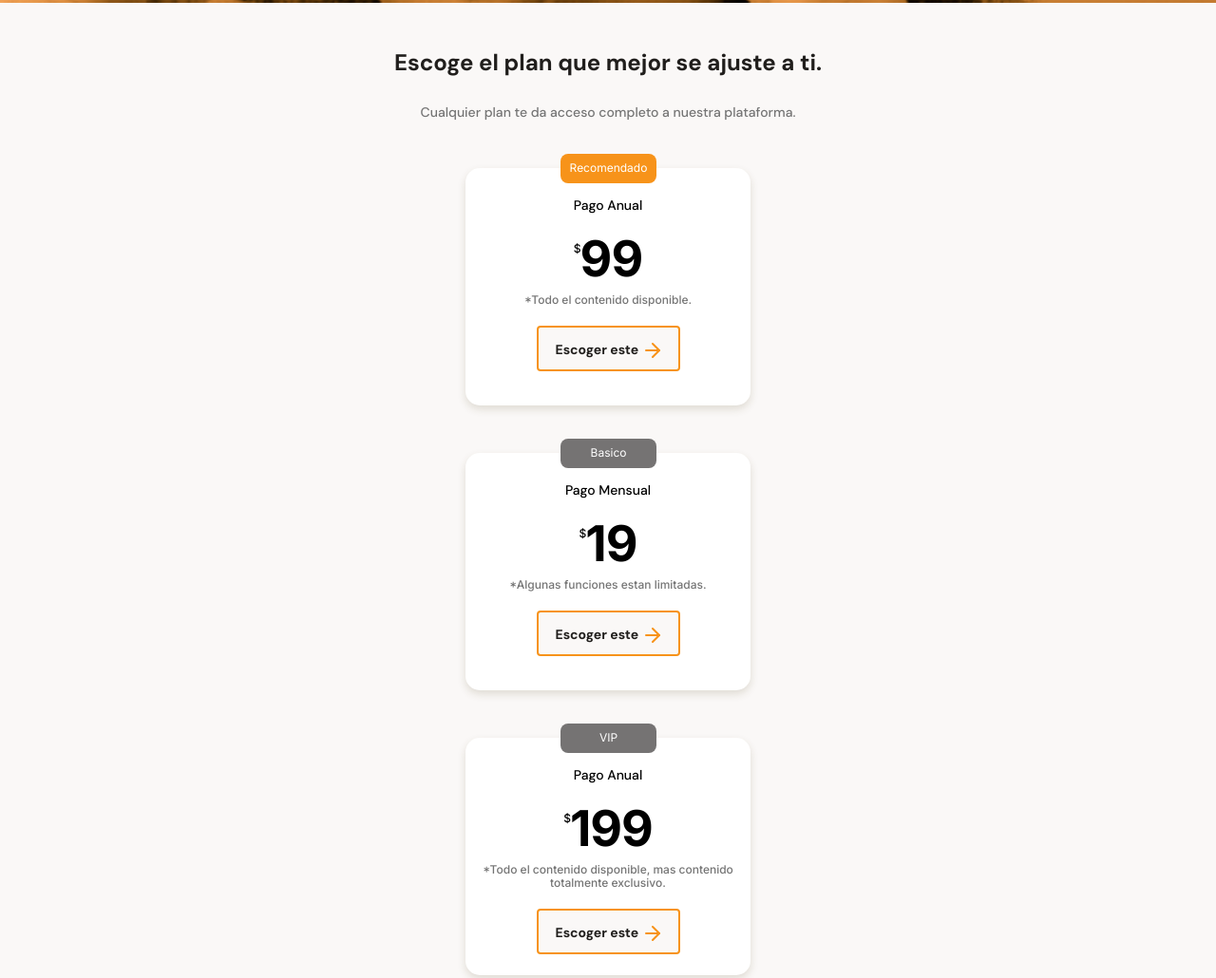
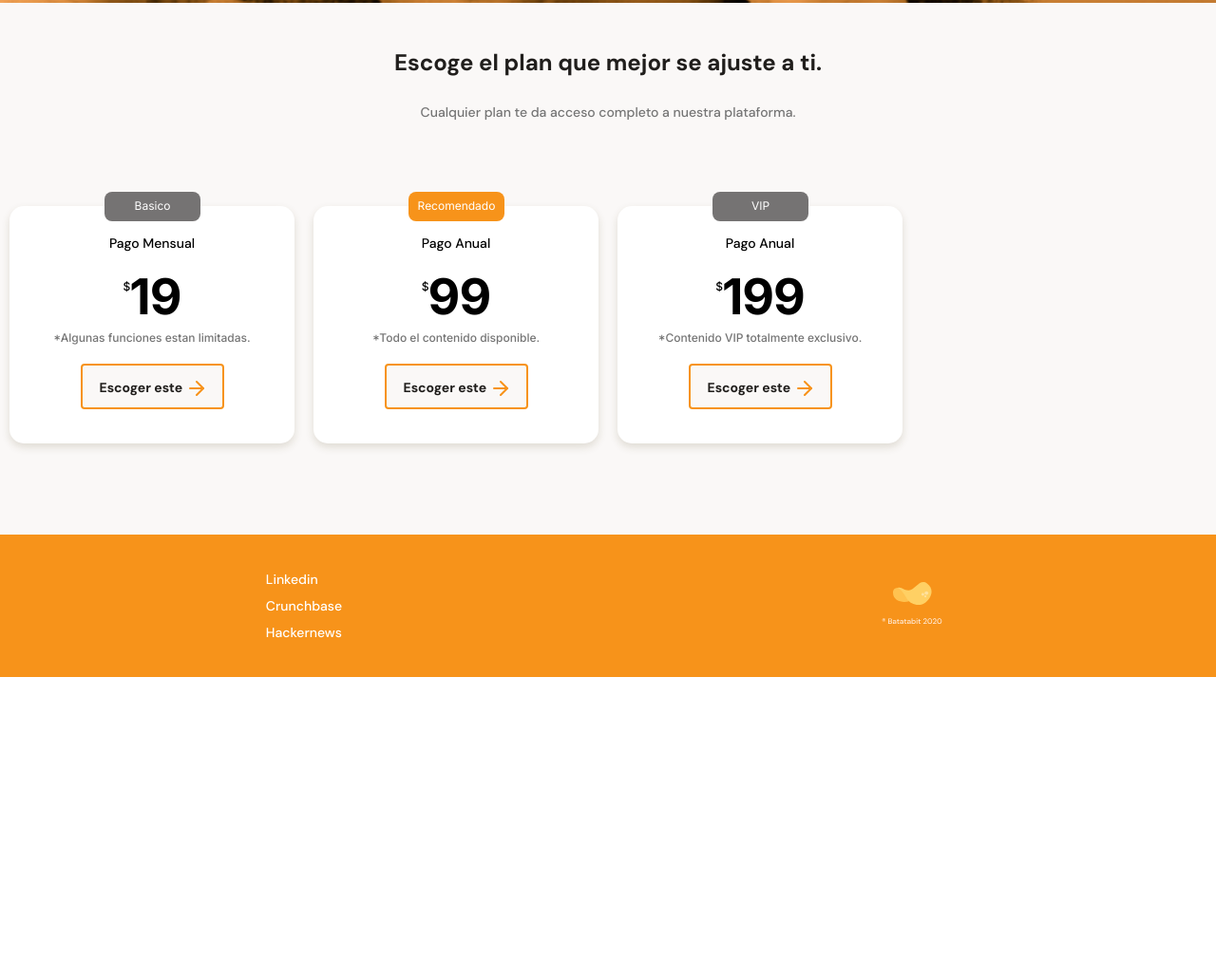
Before and after one commit to Rumazor/batata-bit, a plain HTML site: page index.html in a window 1280 px wide. Shown: the part 2719-3749 px from the top of the page at 95% size. After the commit the page ends 3432 px from the top, so only its background shows below. Drawn offline with Linux system fonts and the light colour scheme.

Commit message:
listo slider

```diff
--- a/index.html
+++ b/index.html
@@ -120,15 +120,6 @@
                 <p>Cualquier plan te da acceso completo a nuestra plataforma.</p>
             </div>
             <section class="plans-container--slider">
-                <article class="plans-container--card">
-                    <p class="recommended">Recomendado</p>
-                    <div class="plan-info-container">
-                        <h3 class="plan-card--title">Pago Anual</h3>
-                        <p class="plan-card--price"><span>$</span>99</p>
-                        <p class="plan-card--saving">*Todo el contenido disponible.</p>
-                        <button class="plan-card--ca">Escoger este <span></span></button>
-                    </div>
-                </article>
 
                 <article class="plans-container--card">
                     <p class="recommended-basic">Basico</p>
@@ -139,19 +130,38 @@
                         <button class="plan-card--ca">Escoger este <span></span></button>
                     </div>
                 </article>
-
+                <article class="plans-container--card">
+                    <p class="recommended">Recomendado</p>
+                    <div class="plan-info-container">
+                        <h3 class="plan-card--title">Pago Anual</h3>
+                        <p class="plan-card--price"><span>$</span>99</p>
+                        <p class="plan-card--saving">*Todo el contenido disponible.</p>
+                        <button class="plan-card--ca">Escoger este <span></span></button>
+                    </div>
+                </article>
                 <article class="plans-container--card">
                     <p class="recommended-vip">VIP</p>
                     <div class="plan-info-container">
                         <h3 class="plan-card--title">Pago Anual</h3>
                         <p class="plan-card--price"><span>$</span>199</p>
-                        <p class="plan-card--saving">*Todo el contenido disponible, mas contenido totalmente exclusivo.</p>
+                        <p class="plan-card--saving">*Contenido VIP totalmente exclusivo.</p>
                         <button class="plan-card--ca">Escoger este <span></span></button>
                     </div>
                 </article>
             </section>
         </section>
     </main>
-    <footer></footer>
+    <footer>
+        <section class="footer-left">
+            <ul>
+                <li><a href="#">Linkedin</a></li>
+                <li><a href="#">Crunchbase</a></li>
+                <li><a href="#">Hackernews</a></li>
+            </ul>
+        </section>
+        <section class="footer-right">
+            <img src="./assets/imgs/logo-footer.svg" alt="Logo de batatabit 2021">
+        </section>
+    </footer>
 </body>
 </html>
--- a/style.css
+++ b/style.css
@@ -464,11 +464,12 @@ main {
 
 .plans-container--card {
     position: relative;
+    scroll-snap-align: center;
     width: 70%;
-    min-width: 230px;
+    min-width: 190px;
     max-width:300px;
     height: 250px;
-    margin: 50px auto 0;
+    margin: 40px 10px 0;
     padding: 0 15px;
     background-color: var(--just-white);
     border-radius: 15px;
@@ -568,6 +569,7 @@ main {
     font-family: 'DM Sans', sans-serif;
 }
 
+
 .plan-card--ca span {
     display: inline-block;
     width: 20px;
@@ -577,3 +579,44 @@ main {
 }
 
 /*Slider*/
+
+.plans-container--slider {
+    display:flex;
+    height: 316px;
+    overflow-x: scroll;
+    overscroll-behavior-x: contain;
+    scroll-snap-type: x proximity;
+}
+
+/* Footer */
+
+footer {
+    display:flex;
+    width: 100%;
+    height: 150px;
+    background-color: var(--bitcoin-orange);
+}
+
+
+footer section {
+    display: flex;
+    width: 50%;
+    justify-content: center;
+    align-items: center;
+}
+
+footer .footer-left ul {
+    font-size: 1.4rem;
+    font-weight: 500;
+    line-height: 1.8rem;
+    list-style: none;
+}
+
+.footer-left li {
+    margin: 10px 0 ;
+}
+
+.footer-left a {
+    text-decoration: none;
+    color: var(--just-white);
+}
```
